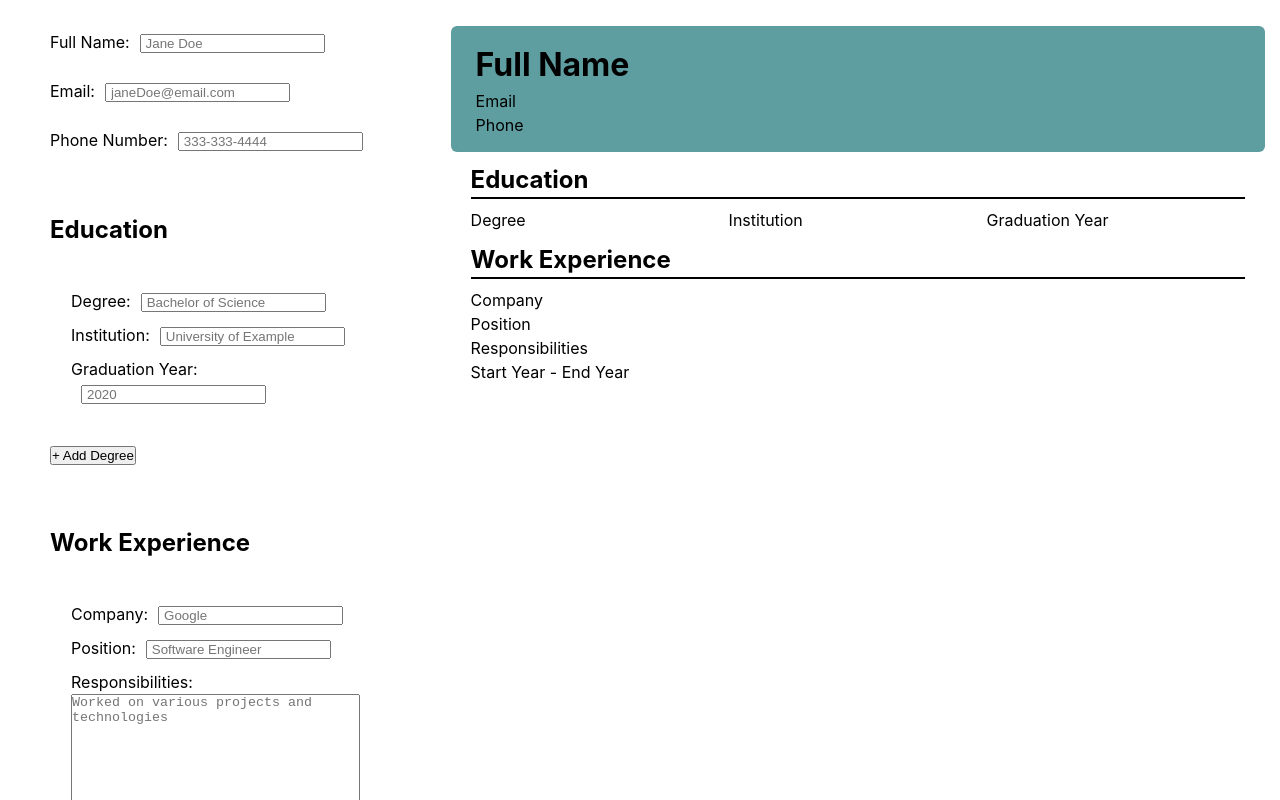
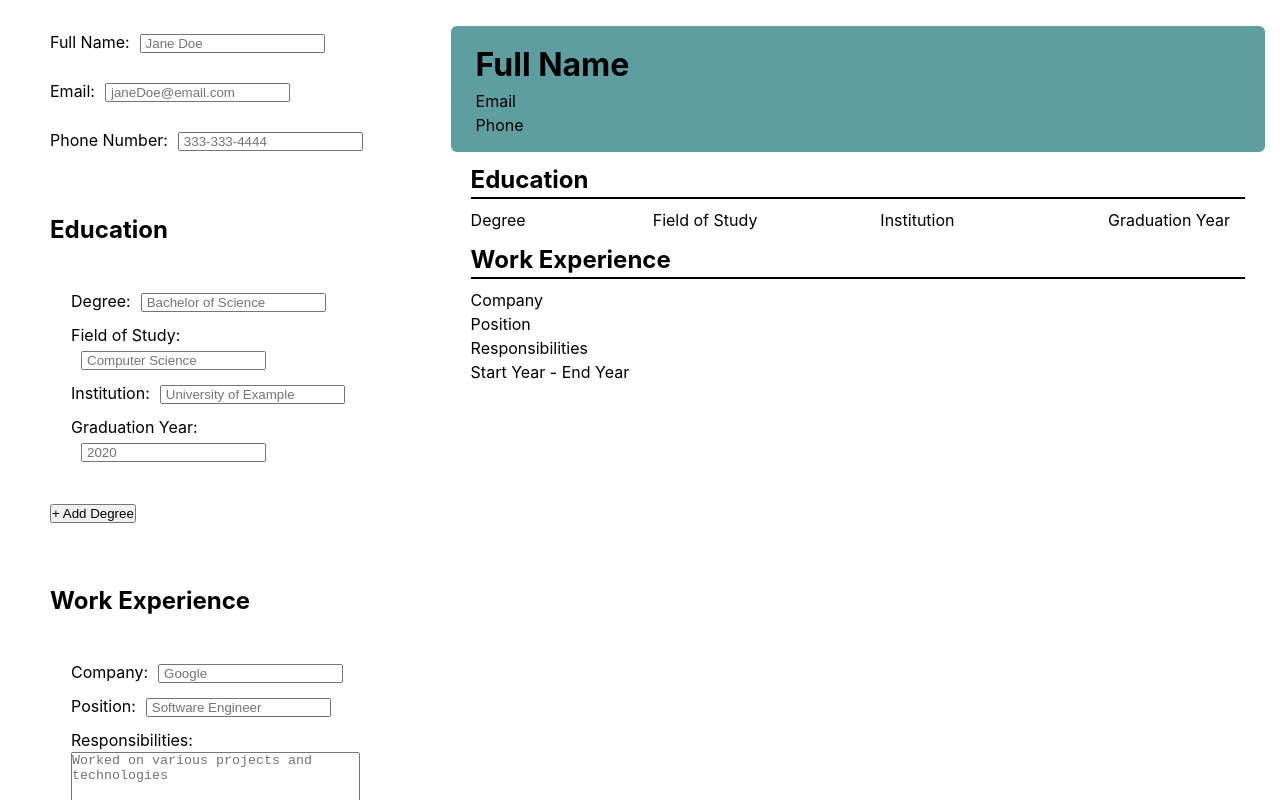
Before and after one commit to ha-x-3/odin-cv-application, a React (Vite) app: page / in a window 1280 px wide. Shown: the top 800 px of the page. Built offline with nearby package versions, Linux system fonts and the light colour scheme.

Commit message:
Added Field of Study to educationEntry

```diff
--- a/src/App.jsx
+++ b/src/App.jsx
@@ -14,6 +14,7 @@ function App() {
 	const [educationInfo, setEducationInfo] = useState([
 		{
 			degree: '',
+			fieldOfStudy: '',
 			institution: '',
 			graduationYear: '',
 		}
--- a/src/components/Preview.jsx
+++ b/src/components/Preview.jsx
@@ -17,6 +17,7 @@ const Preview = forwardRef(({ generalInfo, educationInfo, workInfo }, ref) => {
 			{educationInfo.map((edu, index) => (
 				<div key={index} className='entry educationRow'>
 					<p>{edu.degree || 'Degree'}</p>
+					<p>{edu.fieldOfStudy || 'Field of Study'}</p>
 					<p>{edu.institution || 'Institution'}</p>
 					<p>{edu.graduationYear || 'Graduation Year'}</p>
 				</div>
--- a/src/components/educationEntry.jsx
+++ b/src/components/educationEntry.jsx
@@ -14,6 +14,16 @@ export default function EducationEntry({ education, onChange }) {
 					placeholder='Bachelor of Science'
 				/>
 			</label>
+            <label>
+                Field of Study:
+                <input
+                    type='text'
+                    name='fieldOfStudy'
+                    value={education.fieldOfStudy}
+                    onChange={(e) => onChange('fieldOfStudy', e.target.value)}
+                    placeholder='Computer Science'
+                />
+            </label>
 			<label>
 				Institution:
 				<input
--- a/src/styles/previewStyles.css
+++ b/src/styles/previewStyles.css
@@ -37,5 +37,5 @@
 
 .educationRow {
     display: grid;
-    grid-template-columns: 1fr 1fr 1fr;
+    grid-template-columns: 1fr 1.25fr 1.25fr 0.75fr;
 }
```
